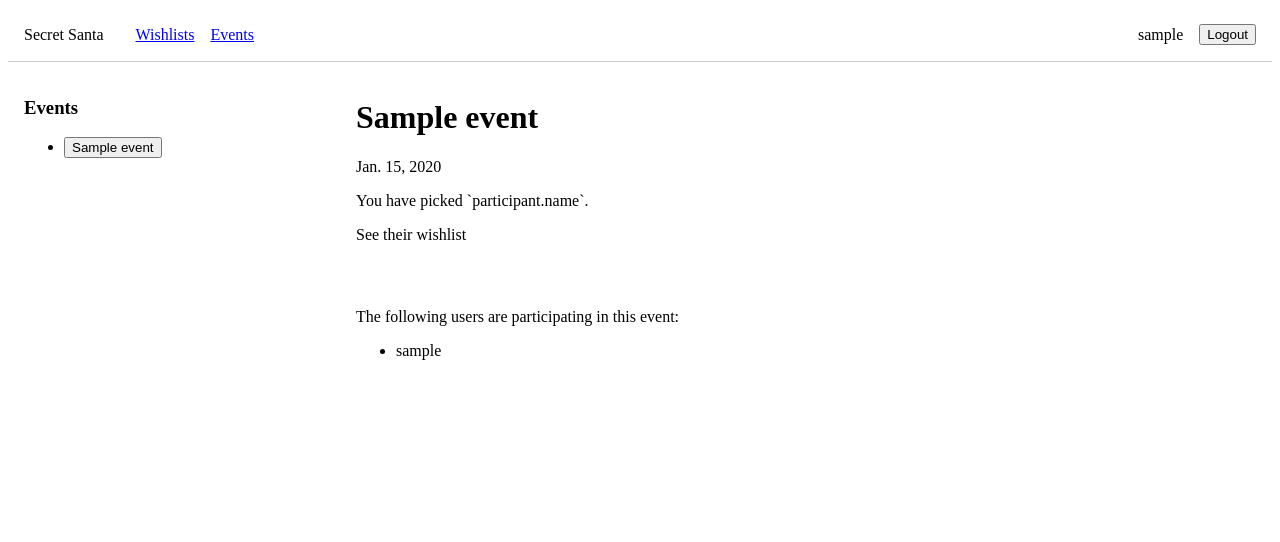
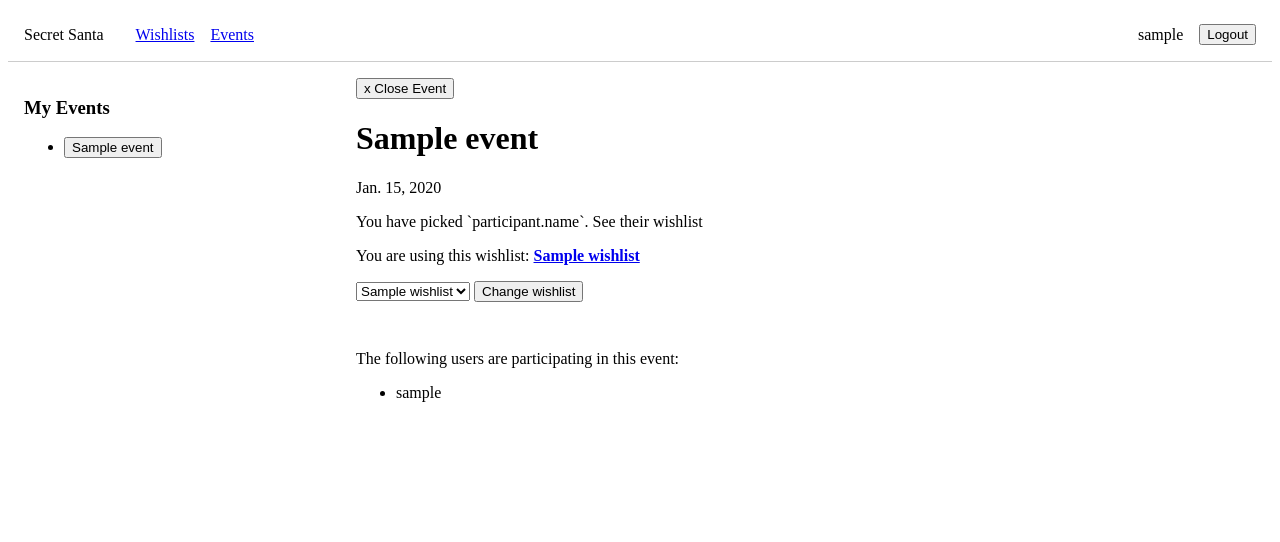
Before and after one commit to SteveDala/secretsanta, a Django app: page /gifting/events/1/ in a window 1280 px wide. Shown: the top 542 px of the page. Run offline with Django 5.2, Linux system fonts and the light colour scheme; a user stored in the database is signed in; tables that the repository leaves empty hold one stand-in row (values such as "Sample post").

Commit message:
feat(events): manage wishlist for event, close option

```diff
--- a/gifting/templates/gifting/partials/events/_event_header.html
+++ b/gifting/templates/gifting/partials/events/_event_header.html
@@ -1,4 +1,54 @@
+<button
+  hx-get="{% url 'gifting:event_empty' %}"
+  hx-target="#main-panel"
+  hx-swap="innerHTML"
+  hx-push-url="{% url 'gifting:event_dash' %}"
+>
+  x Close Event
+</button>
 <h1>{{ event.name }}</h1>
 <p>{{ event.date }}</p>
-<p>You have picked `participant.name`.</a>
-<p><a>See their wishlist</a></p>
+<p>
+  You have picked `participant.name`.
+  <a>See their wishlist</a>
+</p>
+
+{% if participant.wishlist %}
+<p>
+  You are using this wishlist:
+  <a href="{% url 'gifting:wishlist_detail' participant.wishlist.id %}"><strong>{{ participant.wishlist.name }}</strong></a>
+</p>
+{% else %}
+<p>You have not selected a wishlist for this event.</p>
+{% endif %}
+<form
+  hx-post="{% url 'gifting:event_choose_wishlist' object.pk %}"
+  hx-target="#main-panel"
+>
+  {% csrf_token %}
+
+    <select name="wishlist_id">
+    {% for wishlist in available_wishlists %}
+      <option value="{{ wishlist.id }}"
+      {% if wishlist.id == participant.wishlist.id %}
+      selected="selected"
+      {% endif %}
+      >
+        {{ wishlist.name }}
+      </option>
+    {% endfor %}
+      <option value="null"
+      {% if not participant.wishlist %}
+       selected="selected"
+      {% endif %}
+      >- No wishlist -</option>
+  </select>
+
+  <button type="submit">
+    {% if participant.wishlist %}
+      Change wishlist
+    {% else %}
+      Select wishlist
+    {% endif %}
+  </button>
+</form>
--- a/gifting/templates/gifting/partials/events/_sidebar.html
+++ b/gifting/templates/gifting/partials/events/_sidebar.html
@@ -1,4 +1,4 @@
-<h3>Events</h3>
+<h3>My Events</h3>
 <ul>
   {% for event in user_events %}
     <li>
--- a/gifting/urls.py
+++ b/gifting/urls.py
@@ -33,5 +33,12 @@ urlpatterns = [
     path('events/', views.EventsList.as_view(), name='event_dash'),
     # eg  events/1/
     path('events/<int:pk>/',
-         views.EventDetail.as_view(), name='event_detail')
+         views.EventDetail.as_view(), name='event_detail'),
+    # eg  events/empty/
+    path('events/empty/', views.EventEmpty.as_view(), name='event_empty'),
+    # eg  events/1/choose-wishlist
+    path('events/<int:pk>/choose-wishlist/',
+         views.EventParticipantSetWishList.as_view(),
+         name='event_choose_wishlist'
+         )
 ]
--- a/gifting/views/__init__.py
+++ b/gifting/views/__init__.py
@@ -16,5 +16,7 @@ from .wishes import (
 )
 from .events import (
     EventsList,
-    EventDetail
+    EventDetail,
+    EventEmpty,
+    EventParticipantSetWishList
 )
--- a/gifting/views/events.py
+++ b/gifting/views/events.py
@@ -1,14 +1,17 @@
-from django.shortcuts import render
+from django.shortcuts import (
+    render,
+    get_object_or_404,
+    redirect
+)
 from django.views import generic
 from django.contrib.auth.mixins import LoginRequiredMixin
 
 from .mixins import HTMXMixin, EventDashContextMixin
-from ..models import Event, EventParticipant
+from ..models import Event, EventParticipant, WishList
 
 
 class EventsList(
     LoginRequiredMixin,
-    HTMXMixin,
     EventDashContextMixin,
     generic.ListView
 ):
@@ -27,9 +30,6 @@ class EventsList(
 
         dashboard_context = self.get_eventsdash_context(**context)
 
-        if self.is_htmx:
-            return render(self.request, self.content_template, context)
-
         return self.render_eventsdash(dashboard_context)
 
 
@@ -43,6 +43,21 @@ class EventDetail(
     sidebar_template = "gifting/partials/events/_sidebar.html"
     main_panel_template = "gifting/partials/events/_event_header.html"
     secondary_panel_template = "gifting/partials/events/_event_participants.html"
+
+    def get_context_data(self, **kwargs):
+        context = super().get_context_data(**kwargs)
+
+        participant = self.object.participants.get(
+            user=self.request.user
+        )
+
+        context["participant"] = participant
+
+        context["available_wishlists"] = (
+            self.request.user.wishlists.all()
+        )
+
+        return context
 
     def get_queryset(self):
         return Event.objects.filter(
@@ -61,3 +76,83 @@ class EventDetail(
             )
 
         return self.render_eventsdash(dashboard_context)
+
+
+class EventEmpty(
+    LoginRequiredMixin,
+    HTMXMixin,
+    EventDashContextMixin,
+    generic.View,
+):
+    main_panel_template = "gifting/partials/events/_empty.html"
+    secondary_panel_template = "gifting/partials/events/_empty.html"
+
+    def get(self, request):
+        context = self.get_eventsdash_context()
+
+        if self.is_htmx:
+            return render(
+                request,
+                "gifting/partials/events/_close_event_htmx.html",
+                context,
+            )
+
+
+class EventParticipantSetWishList(
+    LoginRequiredMixin,
+    HTMXMixin,
+    EventDashContextMixin,
+    generic.View
+):
+    sidebar_template = "gifting/partials/events/_sidebar.html"
+    main_panel_template = "gifting/partials/events/_event_header.html"
+    secondary_panel_template = "gifting/partials/events/_event_participants.html"
+
+    def post(self, request, pk):
+        event = get_object_or_404(
+            Event,
+            participants__user=request.user,
+            pk=pk
+        )
+
+        participant = get_object_or_404(
+            EventParticipant,
+            event=event,
+            user=request.user
+        )
+
+        if request.POST["wishlist_id"] != "null":
+            wishlist = get_object_or_404(
+                WishList,
+                pk=request.POST["wishlist_id"],
+                user=request.user
+            )
+        else:
+            wishlist = None
+
+        participant.wishlist = wishlist
+        participant.save()
+
+        context = self.get_eventsdash_context(
+            object=event,
+            event=event,
+            participant=participant,
+            available_wishlists=request.user.wishlists.all()
+        )
+
+        if self.is_htmx:
+            return render(
+                request,
+                "gifting/partials/events/_event_header.html",
+                context
+            )
+        else:
+            redirect('gifting:event_detail', kwargs={'pk': event.pk})
+
+    def get(self, request, pk):
+        event = get_object_or_404(
+            Event,
+            participants__user=request.user,
+            pk=pk
+        )
+        return redirect('gifting:event_detail', pk=event.pk)
```
Also changed, not shown: gifting/templates/gifting/partials/events/_close_event_htmx.html (added, +7 -0 lines).
